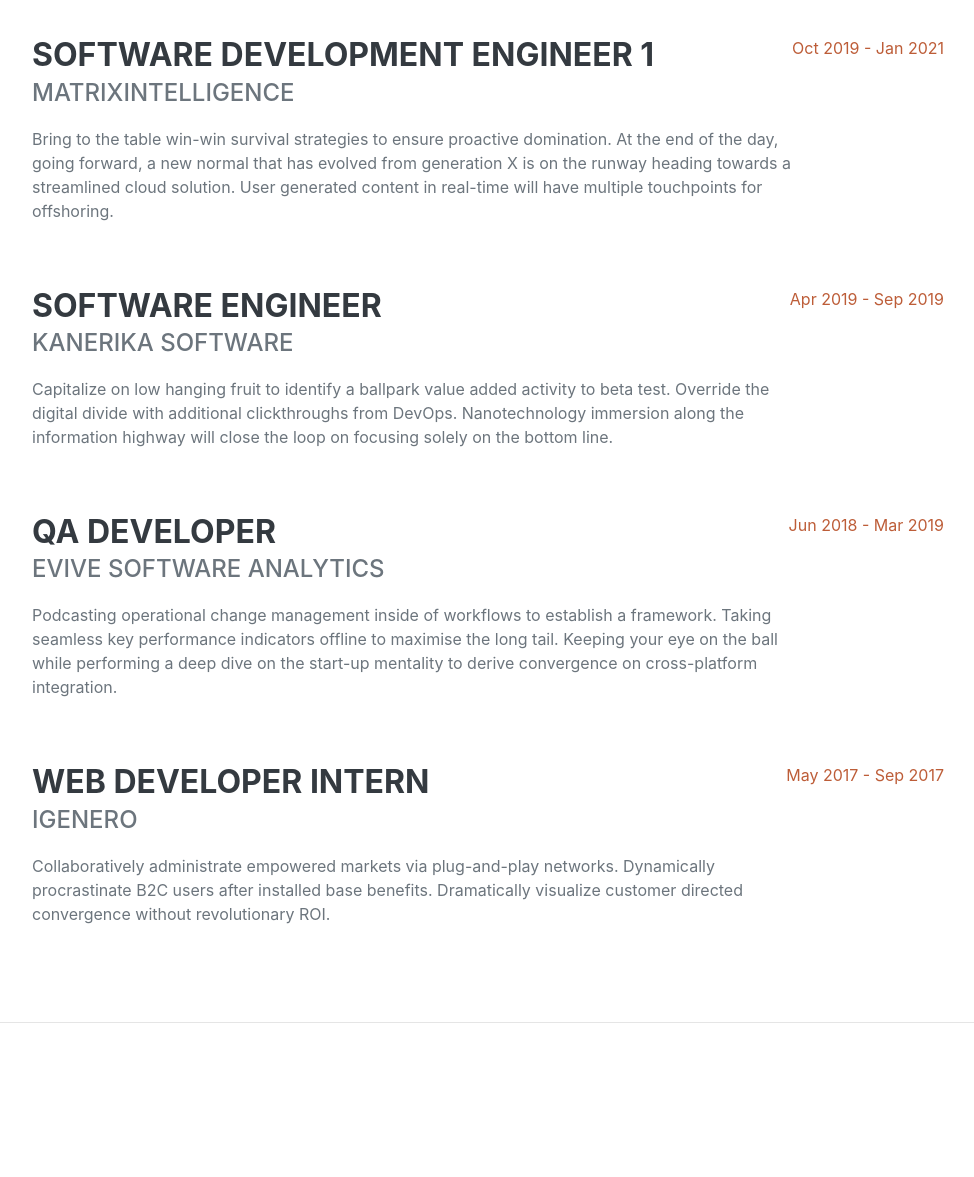
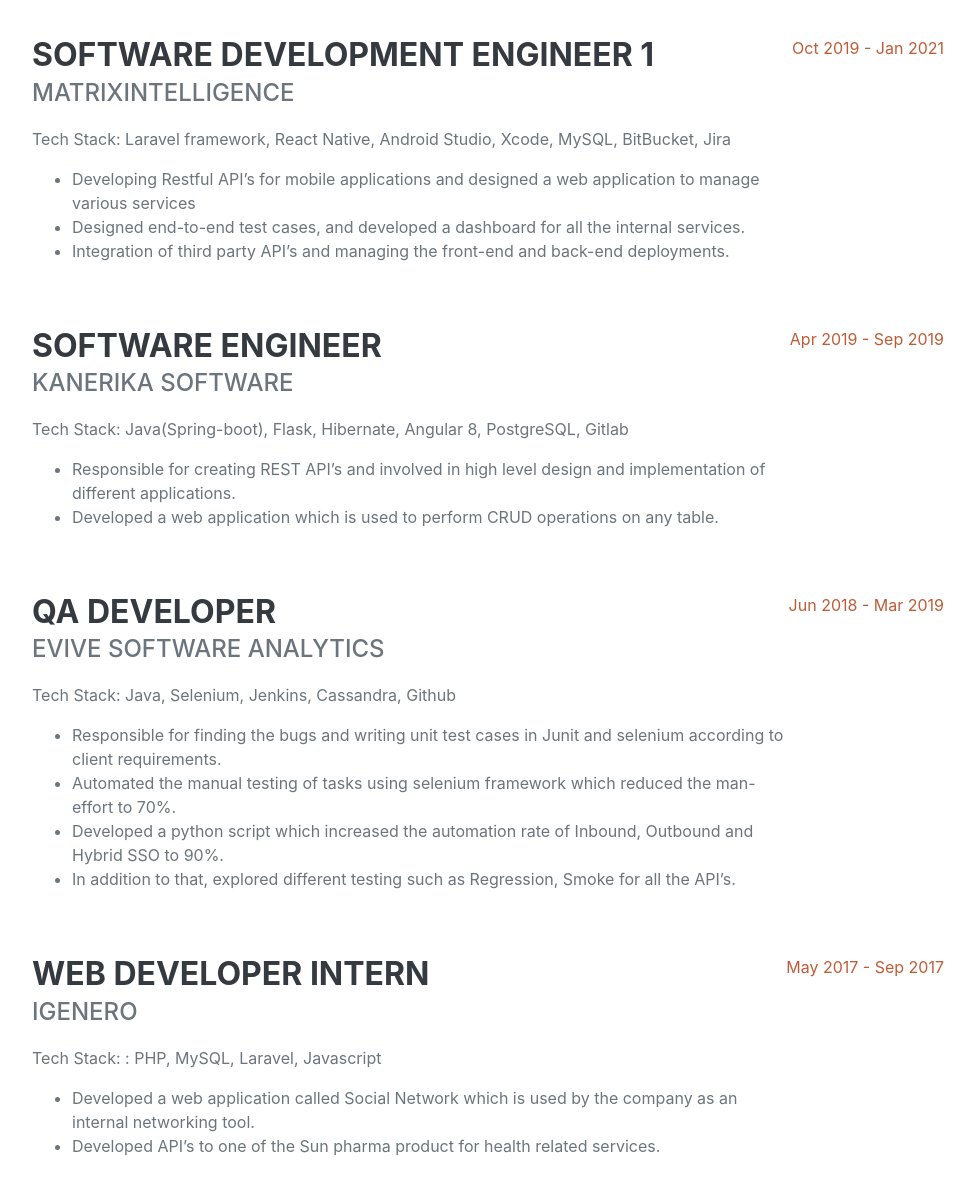
Before and after one commit to Sag124/Sag124.github.io, a plain HTML site: page index.html in a window 1280 px wide. Shown: the part 960-2137 px from the top of the page, without its empty margins (288-1262 px from the left). Drawn offline with nearby package versions, Linux system fonts and the light colour scheme; a web font is replaced by a local one.

Commit message:
Update index.html
Updated index.html file

```diff
--- a/index.html
+++ b/index.html
@@ -131,13 +131,23 @@
               <h3 class="mb-0">Software Development Engineer 1</h3>
               <div class="subheading mb-3">MatrixIntelligence</div>
               <p>
-                Bring to the table win-win survival strategies to ensure
-                proactive domination. At the end of the day, going forward, a
-                new normal that has evolved from generation X is on the runway
-                heading towards a streamlined cloud solution. User generated
-                content in real-time will have multiple touchpoints for
-                offshoring.
+                Tech Stack: Laravel framework, React Native, Android Studio,
+                Xcode, MySQL, BitBucket, Jira
               </p>
+              <ul>
+                <li>
+                  Developing Restful API’s for mobile applications and designed
+                  a web application to manage various services
+                </li>
+                <li>
+                  Designed end-to-end test cases, and developed a dashboard for
+                  all the internal services.
+                </li>
+                <li>
+                  Integration of third party API’s and managing the front-end
+                  and back-end deployments.
+                </li>
+              </ul>
             </div>
             <div class="flex-shrink-0">
               <span class="text-primary">Oct 2019 - Jan 2021</span>
@@ -150,12 +160,19 @@
               <h3 class="mb-0">Software Engineer</h3>
               <div class="subheading mb-3">Kanerika Software</div>
               <p>
-                Capitalize on low hanging fruit to identify a ballpark value
-                added activity to beta test. Override the digital divide with
-                additional clickthroughs from DevOps. Nanotechnology immersion
-                along the information highway will close the loop on focusing
-                solely on the bottom line.
+                Tech Stack: Java(Spring-boot), Flask, Hibernate, Angular 8,
+                PostgreSQL, Gitlab
               </p>
+              <ul>
+                <li>
+                  Responsible for creating REST API’s and involved in high level
+                  design and implementation of different applications.
+                </li>
+                <li>
+                  Developed a web application which is used to perform CRUD
+                  operations on any table.
+                </li>
+              </ul>
             </div>
             <div class="flex-shrink-0">
               <span class="text-primary">Apr 2019 - Sep 2019</span>
@@ -167,13 +184,25 @@
             <div class="flex-grow-1">
               <h3 class="mb-0">QA Developer</h3>
               <div class="subheading mb-3">Evive Software Analytics</div>
-              <p>
-                Podcasting operational change management inside of workflows to
-                establish a framework. Taking seamless key performance
-                indicators offline to maximise the long tail. Keeping your eye
-                on the ball while performing a deep dive on the start-up
-                mentality to derive convergence on cross-platform integration.
-              </p>
+              <p>Tech Stack: Java, Selenium, Jenkins, Cassandra, Github</p>
+              <ul>
+                <li>
+                  Responsible for finding the bugs and writing unit test cases
+                  in Junit and selenium according to client requirements.
+                </li>
+                <li>
+                  Automated the manual testing of tasks using selenium framework
+                  which reduced the man-effort to 70%.
+                </li>
+                <li>
+                  Developed a python script which increased the automation rate
+                  of Inbound, Outbound and Hybrid SSO to 90%.
+                </li>
+                <li>
+                  In addition to that, explored different testing such as
+                  Regression, Smoke for all the API’s.
+                </li>
+              </ul>
             </div>
             <div class="flex-shrink-0">
               <span class="text-primary">Jun 2018 - Mar 2019</span>
@@ -183,12 +212,17 @@
             <div class="flex-grow-1">
               <h3 class="mb-0">Web Developer Intern</h3>
               <div class="subheading mb-3">iGenero</div>
-              <p>
-                Collaboratively administrate empowered markets via plug-and-play
-                networks. Dynamically procrastinate B2C users after installed
-                base benefits. Dramatically visualize customer directed
-                convergence without revolutionary ROI.
-              </p>
+              <p>Tech Stack: : PHP, MySQL, Laravel, Javascript</p>
+              <ul>
+                <li>
+                  Developed a web application called Social Network which is
+                  used by the company as an internal networking tool.
+                </li>
+                <li>
+                  Developed API’s to one of the Sun pharma product for health
+                  related services.
+                </li>
+              </ul>
             </div>
             <div class="flex-shrink-0">
               <span class="text-primary">May 2017 - Sep 2017</span>
```
